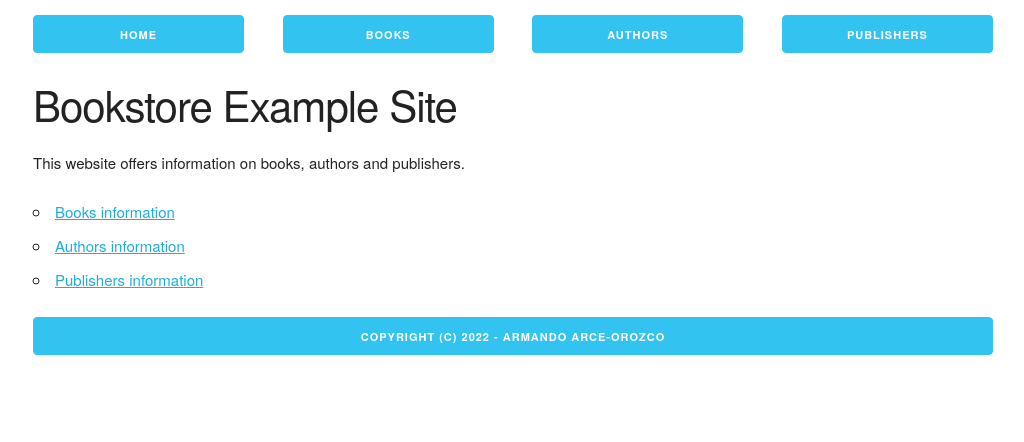
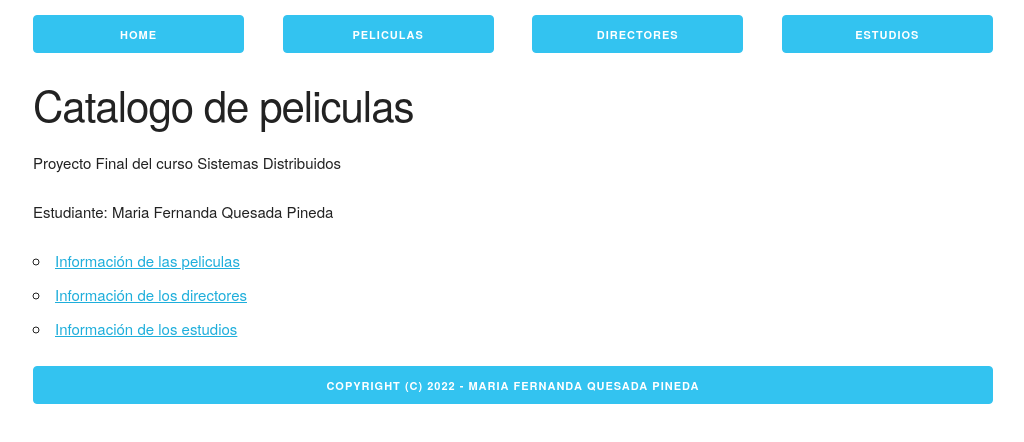
Before and after one commit to Fernanda-15/Proyecto_Final_Sistemas_Distribuidos, a Vue app: page / in a window 1280 px wide. Shown: the top 442 px of the page, without its empty margins (127-1151 px from the left). Built offline with nearby package versions, Linux system fonts and the light colour scheme.

Commit message:
Ajustes en las vistas

```diff
--- a/src/App.vue
+++ b/src/App.vue
@@ -4,16 +4,16 @@
         <router-link class="three columns button button-primary"
           to="/">Home</router-link>
         <router-link class="three columns button button-primary"
-          to="/book">Books</router-link>
+          to="/movie">Peliculas</router-link>
         <router-link class="three columns button button-primary"
-          to="/author">Authors</router-link>
+          to="/director">Directores</router-link>
         <router-link class="three columns button button-primary"
-          to="/publisher">Publishers</router-link>
+          to="/studio">Estudios</router-link>
       </div>
      <router-view />
       <div class="row">
         <button disabled="disabled" class="twelve columns button-primary">
-          Copyright (c) 2022 - Armando Arce-Orozco
+          Copyright (c) 2022 - Maria Fernanda Quesada Pineda
         </button>
       </div>
     </div>
--- a/src/components/BookIndex.vue
+++ /dev/null
@@ -1,82 +0,0 @@
-<!-- BookIndex.vue -->
-<template>
-    <div class="row">
-     <div style="margin-top: 5%">
-       <h2>{{title}}</h2>
-       <table><thead>
-         <tr>
-           <th>Title</th>
-          <th>Autor</th>
-          <th>Publisher</th>
-          <th>Edition</th>
-          <th class="text-center">Actions</th>
-        </tr>
-         </thead><tbody>
-         <tr v-for='book in books'>
-         <td>{{book.title}}</td>
-         <td>{{book.author}}</td>
-         <td>{{book.publisher}}</td>
-         <td>{{book.edition}}</td>
-         <td>
-         <router-link class="button"
-           :to="'/book/show/'+book.id">Show</router-link>
-         &nbsp;
-         <router-link class="button"
-           :to="'/book/edit/'+book.id">Edit</router-link>
-         &nbsp;
-         <a class="button"
-           v-on:click="deleteBook(book.id)">Erase</a>
-         </td>
-         </tr></tbody>
-       </table>
-       <router-link class="button button-primary"
-         to="/book/create">New</router-link>
-     </div>
-     <button class="button button-success" v-on:click="handleSuccess">Success</button>
-    </div>
-  </template>
-
-  <script>
-
-  export default {
-    name: "Book Index",
-    data() {
-      return {
-        title: 'Book List',
-        books: []
-      };
-    },
-    mounted() {
-      this.allBooks()
-    },
-    methods: {
-      allBooks() {
-        fetch(this.url+'/.netlify/functions/movieFindAll',
-          { headers: {'Accept': 'application/json'}})
-          .then((response) => response.json())
-          .then((items) => {
-            console.log("LIBROS",items);
-            this.books = items;
-          })
-          .catch((error) => console.error(error));
-       },
-       deleteBook(id) {
-         fetch(this.url+'/.netlify/functions/bookDelete/'+id,
-           { headers: {'Content-Type': 'application/json'},
-             method: 'DELETE'})
-            .then((items) => {
-              this.allBooks();
-            }
-          )
-       },
-       handleSuccess() {
-
-      console.log('Botón "Success" clickeado');
-      fetch(this.url+'/.netlify/functions/dbCreateDirector',
-          { headers: {'Accept': 'application/json'}})
-          .then((response) => response.json())
-          .catch((error) => console.error(error));
-        }
-    }
-  };
-  </script>
--- a/src/components/Home.vue
+++ b/src/components/Home.vue
@@ -1,12 +1,12 @@
-<!-- Home.vue -->
 <template>
     <div>
-      <h2 style="margin-top: 15px">Bookstore Example Site</h2>
-        <p>This website offers information on books, authors and publishers.</p>
+      <h2 style="margin-top: 15px">Catalogo de peliculas</h2>
+        <p>Proyecto Final del curso Sistemas Distribuidos</p>
+        <p>Estudiante: Maria Fernanda Quesada Pineda</p>
       <ul>
-        <li><router-link to='/book'>Books information</router-link></li>
-        <li><router-link to='/author'>Authors information</router-link></li>
-        <li><router-link to='/publisher'>Publishers information</router-link></li>
+        <li><router-link to='/movie'>Información de las peliculas</router-link></li>
+        <li><router-link to='/director'>Información de los directores</router-link></li>
+        <li><router-link to='/studio'>Información de los estudios</router-link></li>
       </ul>
     </div>
   </template>
--- /dev/null
+++ b/src/components/MovieIndex.vue
@@ -0,0 +1,80 @@
+<!-- BookIndex.vue -->
+<template>
+    <div class="row">
+      <div style="margin-top: 3%">
+            <h2>{{ title }}</h2>
+            <router-link class="button button-primary" to="/movie/create">Agregar</router-link>
+            <table style="margin-top: 1%;">
+                <thead>
+                    <tr>
+                        <th>Titulo</th>
+                        <th>Año de lanzamiento</th>
+                        <th>Estudio</th>
+                        <th>Director</th>
+                        <th>Acciones</th>
+                    </tr>
+                </thead>
+                <tbody>
+                    <tr v-for='movie in movies'>
+                        <td>{{ movie.title }}</td>
+                        <td>{{ movie.ano_lanzamiento }}</td>
+                        <td>{{ movie.estudio }}</td>
+                        <td>{{ movie.director }}</td>
+                        <td>
+                            <router-link class="button" :to="'/movie/show/' + movie.id"
+                                style="color: cornflowerblue">Mostrar</router-link>
+                            <router-link class="button" :to="'/movie/edit/' + movie.id"
+                                style="color:rgb(231, 205, 55)">Editar</router-link>
+                            <a class="button" v-on:click="deleteMovie(movie.id)" style="color:crimson">Eliminar</a>
+                        </td>
+                    </tr>
+                </tbody>
+            </table>
+        </div>
+     <button class="button button-success" v-on:click="handleSuccess">Success</button>
+    </div>
+  </template>
+
+  <script>
+
+  export default {
+    name: "Movie Index",
+    data() {
+      return {
+        title: 'Lista de peliculas',
+        movies: []
+      };
+    },
+    mounted() {
+      this.allMovies()
+    },
+    methods: {
+      allMovies() {
+        fetch(this.url+'/.netlify/functions/movieFindAll',
+          { headers: {'Accept': 'application/json'}})
+          .then((response) => response.json())
+          .then((items) => {
+            this.movies = items;
+          })
+          .catch((error) => console.error(error));
+       },
+       deleteMovie(id) {
+         fetch(this.url+'/.netlify/functions/movieDelete/'+id,
+           { headers: {'Content-Type': 'application/json'},
+             method: 'DELETE'})
+            .then((items) => {
+              this.allMovies();
+            }
+          )
+       },
+       handleSuccess() {
+
+      console.log('Botón "Success" clickeado');
+      fetch(this.url+'/.netlify/functions/dbCreateDirector',
+          { headers: {'Accept': 'application/json'}})
+          .then((response) => response.json())
+          .catch((error) => console.error(error));
+        }
+    }
+  };
+  </script>
```
Also changed, not shown: src/router.js (+11 -11 lines), src/components/MovieDetails.vue (renamed from src/components/BookDetails.vue).
